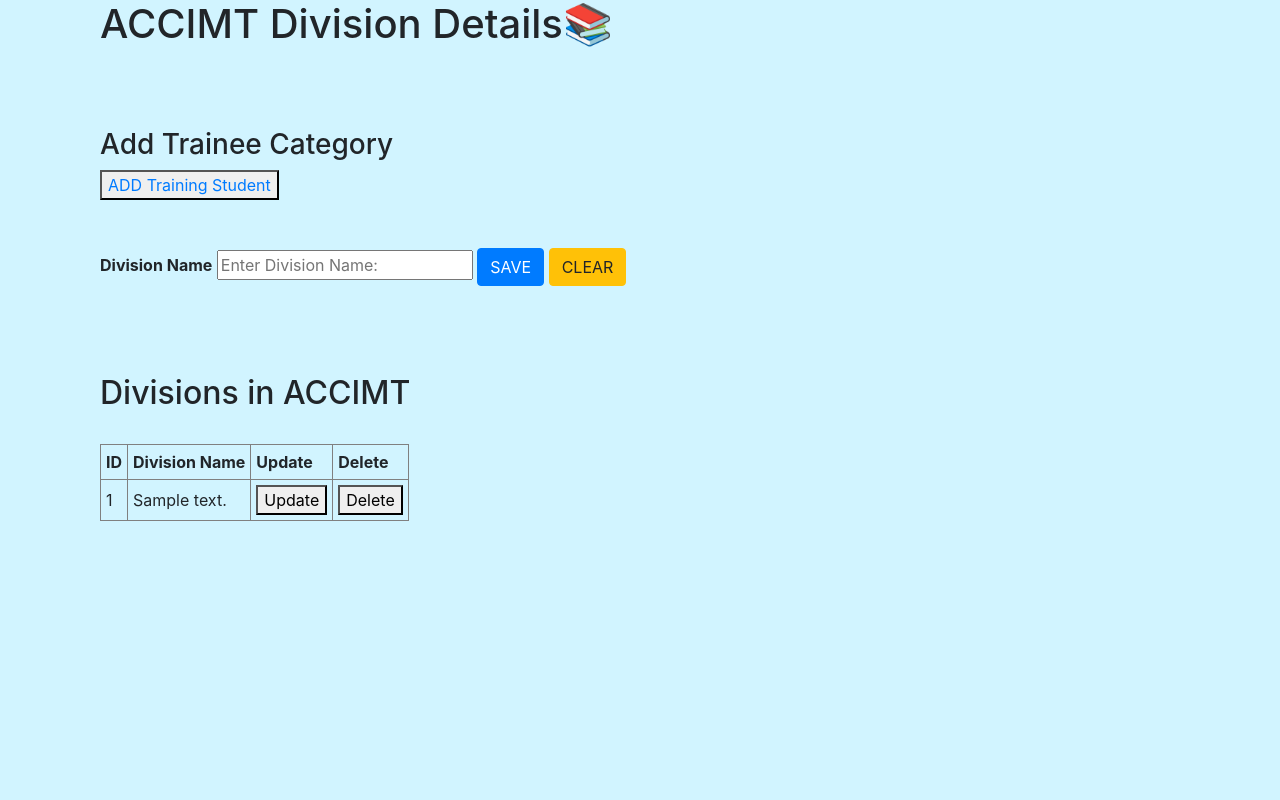
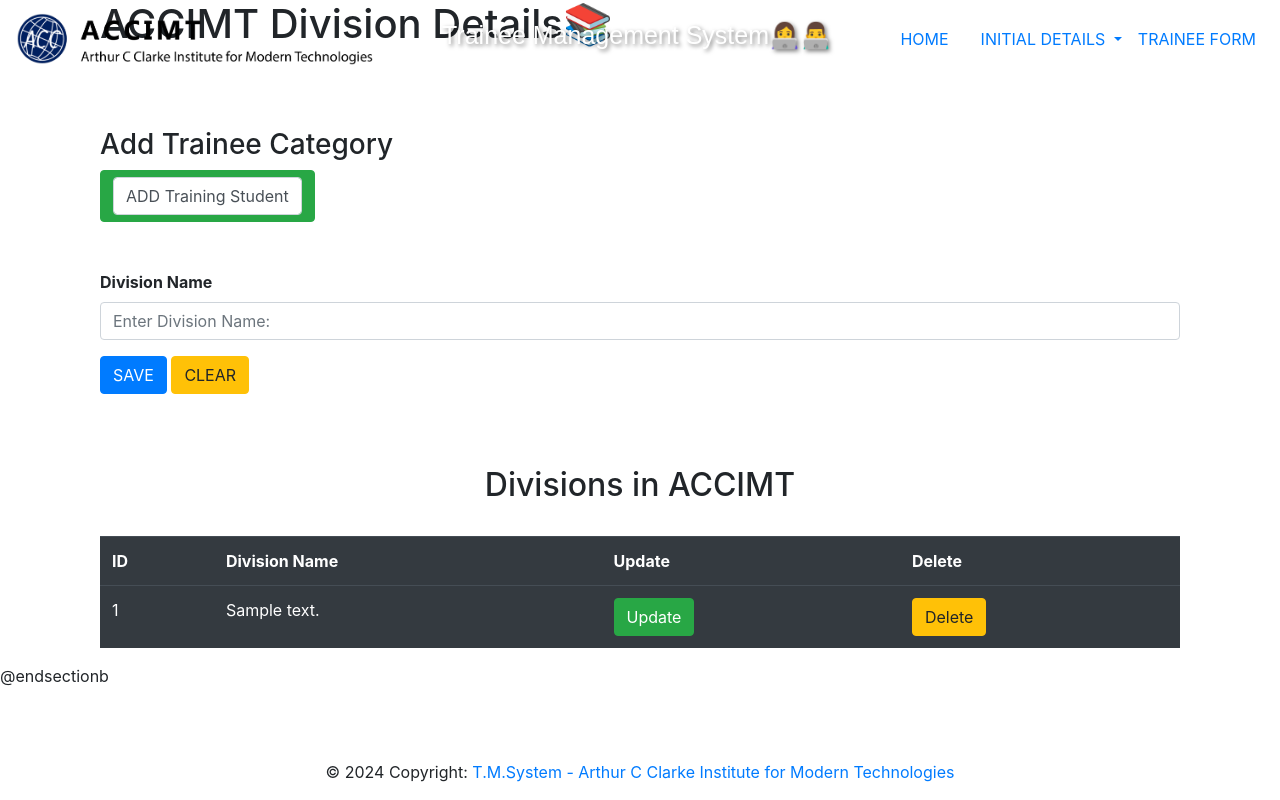
Before and after one commit to chilan123/TMS, a Laravel app: page / in a window 1280 px wide. Run offline with Laravel 10, Linux system fonts and the light colour scheme; tables that the repository leaves empty hold one stand-in row (values such as "Sample post").

Commit message:
05/28 - 1st

```diff
--- a/resources/views/Index/division.blade.php
+++ b/resources/views/Index/division.blade.php
@@ -1,38 +1,7 @@
 <!DOCTYPE html>
-<html lang="en">
-<head>
-    <meta charset="UTF-8">
-    <meta name="viewport" content="width=device-width, initial-scale=1.0">
-    <meta http-equiv="X-UA-Compatible" content="ie=edge">
-    <title>Division Page</title>
-
-    <link rel="stylesheet" href="https://stackpath.bootstrapcdn.com/bootstrap/4.5.2/css/bootstrap.min.css">
-
-
-    <style>
-        body {
-          background-color: rgb(209, 244, 255);
-        }
-
-        .frame {
-            border: 1px solid #ccc;
-            padding: 20px;
-            border-radius: 10px;
-            box-shadow: 0px 0px 10px rgba(0, 0, 0, 0.1);
-            background-color: #ffffff;
-            margin-top: 50px; /* Adjust as needed */
-        }
-
-        .center-buttons {
-            text-align: center;
-        }
-
-
-      </style>
-
-
-</head>
-<body>
+@extends('layouts.mainlayout')
+@section('title','Division')
+@section('content')
     <div class="container" id="content">
     <div class="container">
     <div class="row">
@@ -40,26 +9,25 @@
     <h1>ACCIMT Division Details📚</h1>
     <br><br><br>
     <h3>Add Trainee Category</h3>
-    <button><a href="{{route('category.create')}}">ADD Training Student</a></button><br><br><br>
+    <button type="submit" class="btn btn-success"><a href="{{route('category.create')}}" class="form-control">ADD Training Student</a></button><br><br><br>
     <form action="{{route('division.adddivision')}}" method="post">
         @csrf
         <div class="form-group">
         <label for="exampleInputEmail1" ><b>Division Name</b></label>
-        <input type="text" name="division_name" placeholder="Enter Division Name: ">
+        <input type="text" name="division_name" class="form-control" placeholder="Enter Division Name: ">
+        </div>
 
         <input type="submit" class="btn btn-primary" value="SAVE">
         <input type="button" class="btn btn-warning" value="CLEAR">
-        </div>
-
     </form>
 
 
     <br><br><br>
 
-    <h2>Divisions in ACCIMT</h2>
+    <h2 align="center">Divisions in ACCIMT</h2>
     <br>
     <div class="">
-        <table border="1" cellspacing="4" cellpadding="5">
+        <table class="table table-dark">
             <tr>
                 <th>ID</th>
                 <th>Division Name</th>
@@ -74,7 +42,7 @@
                 <td>
                      <form action="{{ route('division.editpage', $division->division_id) }}" method="POST">
                         @csrf
-                        <button type="submit">Update</button>
+                        <button type="submit" class="btn btn-success">Update</button>
                     </form>
 
                 </td>
@@ -82,7 +50,7 @@
                     <form action="{{ route('division.destroy', $division->division_id) }}" method="POST">
                         @csrf
                         @method('DELETE')
-                        <button type="submit">Delete</button>
+                        <button type="submit" class="btn btn-warning">Delete</button>
                     </form>
                 </td>
 
@@ -97,6 +65,4 @@
 </div>
 </div>
 </div>
-
-</body>
-</html>
+@endsectionb
--- /dev/null
+++ b/resources/views/layouts/footer.blade.php
@@ -0,0 +1,10 @@
+ <!-- Footer -->
+ <footer class="page-footer font-small  footer-custom fixed-bottom " id="footer">
+<!-- Copyright -->
+<div class="footer-copyright text-center py-3">
+© 2024 Copyright: <a href="http://www.accimt.ac.lk/">T.M.System - Arthur C Clarke Institute for Modern Technologies</a>
+</div>
+<!-- Copyright -->
+
+</footer>
+<!-- Footer -->
--- /dev/null
+++ b/resources/views/layouts/mainlayout.blade.php
@@ -0,0 +1,45 @@
+<!DOCTYPE html>
+<html lang="en">
+<head>
+    <meta charset="UTF-8">
+    <meta name="viewport" content="width=device-width, initial-scale=1.0">
+
+    <link rel="stylesheet" href="https://cdn.jsdelivr.net/npm/bootstrap@4.5.3/dist/css/bootstrap.min.css" >
+
+
+<link rel="stylesheet" type="text/css" href="{{ asset('css/default_style.css') }}" >
+<link rel="stylesheet" type="text/css" href="{{ asset('css/custom-primarybtn.css') }}" >
+<link rel="stylesheet" type="text/css" href="{{ asset('css/custom-navstyle.css') }}" >
+
+
+<script src="https://code.jquery.com/jquery-3.5.1.slim.min.js" integrity="sha384-DfXdz2htPH0lsSSs5nCTpuj/zy4C+OGpamoFVy38MVBnE+IbbVYUew+OrCXaRkfj" crossorigin="anonymous"></script>
+<script src="https://cdn.jsdelivr.net/npm/bootstrap@4.5.3/dist/js/bootstrap.bundle.min.js" integrity="sha384-ho+j7jyWK8fNQe+A12Hb8AhRq26LrZ/JpcUGGOn+Y7RsweNrtN/tE3MoK7ZeZDyx" crossorigin="anonymous"></script>
+
+
+
+    <title>@yield('title') Page</title>
+</head>
+<body class="bg">
+
+  <!-- Navigation Content -->
+  <div class="container-fluid">
+            @include('layouts.nav')
+            </div>
+           <!-- Navigation Content End -->
+
+
+        <div class="container" id='content'>
+                @section('content')@show
+        </div>
+
+
+        <!-- Footer Content -->
+
+            @include('layouts.footer')
+
+         <!-- Footer Content End -->
+
+
+
+</body>
+</html>
--- /dev/null
+++ b/resources/views/layouts/nav.blade.php
@@ -0,0 +1,147 @@
+<nav class="navbar navbar-expand-lg navbar-custom fixed-top" id="navbar">
+  <a class="navbar-brand" href="{{config('custom.app.root')}}/">
+    <img src="{{ asset('images/bpulogo.png') }}" width="360px" height="100%" class="d-inline-block align-center" id="nav-image-logo" alt="">
+  </a>
+
+  <button class="navbar-toggler" type="button" data-toggle="collapse" data-target="#navbarSupportedContent" aria-controls="navbarSupportedContent" aria-expanded="false" aria-label="Toggle navigation">
+
+    <span class="navbar-toggler-icon"></span>
+  </button>
+  <h2 style="color: #fff; /* White text color */
+  text-align: center;
+  font-family: 'Arial', sans-serif;
+  font-size: 25px;
+  text-shadow: 2px 2px 4px rgba(0, 0, 0, 0.5); /* Text shadow for effect */
+   padding-left: 50px; /* Adding left padding */">
+
+Trainee Management System👩‍💻👨‍💻
+</h2>
+  <div class="collapse navbar-collapse" id="navbarSupportedContent">
+    <ul class="navbar-nav ml-auto">
+
+      {{-- <li class="nav-item ">
+        Trainee Management System
+      </li> --}}
+
+      <li class="nav-item ">
+        <a class="nav-link" href="{{config('custom.app.root')}}/">HOME <span class="sr-only">(current)</span></a>
+      </li>
+
+      <li class="nav-item">
+        <a class="nav-link"></a>
+        <?php if (session()->has('logdata')) {
+          echo "<a class=" . "nav-link" . " " . "href=" . "{{config('custom.app.root')}}/faculty" . " " . ">FACULTIES</a>";
+        } ?>
+      </li>
+      {{-- <li class="nav-item">
+        <a class="nav-link" href="{{config('custom.app.root')}}/faculty" class="nav-link{{request()->is('faculty*')? 'active' : ''}}">UNIVERSITY / INSTITUTE      </a>
+      </li>
+      <li class="nav-item">
+        <a class="nav-link" href="{{config('custom.app.root')}}/department" class="nav-link{{request()->is('department*')? 'active' : ''}}">COURSES / DEGREE</a>
+      </li> --}}
+      <li class="nav-item dropdown">
+                <a class="nav-link dropdown-toggle" href="#" id="navbarDropdown" role="button" data-toggle="dropdown" aria-haspopup="true" aria-expanded="false">
+                    INITIAL DETAILS
+                </a>
+
+                <div class="dropdown-menu" aria-labelledby="navbarDropdown">
+
+                  <a class="dropdown-item {{request()->is('university')? 'active' : ''}}" href="{{ url('/university') }}">UNIVERSITY/INSTITUTE</a>
+                  <a class="dropdown-item {{request()->is('degree')? 'active' : ''}}" href="{{ url('/degree') }}">COURSES/DEGREE</a>
+
+{{--
+                <a class="dropdown-item {{request()->is('designation*')? 'active' : ''}}" href="{{ url('/designation') }}">*****</a>
+                 <a class="dropdown-item {{request()->is('seniority designation*')? 'active' : ''}}" href="{{ url('/seniority_designation') }}">****</a> --}}
+
+                <a class="dropdown-item {{request()->is('')? 'active' : ''}}" href="{{ url('/division') }}">DIVISION</a>
+                 <a class="dropdown-item {{request()->is('supervisor')? 'active' : ''}}" href="{{ url('/supervisor') }}">SUPERVISORS</a>
+    {{--            {{-- <a class="dropdown-item {{request()->is('EmpType*')? 'active' : ''}}" href="{{ url('/EmpType') }}">GENDER</a> --}}
+                 {{-- <a class="dropdown-item {{request()->is('EmpOlddesig*')? 'active' : ''}}" href="{{ url('/EmpOlddesig') }}">******</a>
+                <a class="dropdown-item {{request()->is('EmpRe*')? 'active' : ''}}" href="{{ url('/EmpRe') }}">********</a>
+               <a class="dropdown-item {{request()->is('Emplevtype*')? 'active' : ''}}" href="{{ url('/Emplevtype') }}">********</a>
+   --}}
+              </div>
+            </li>
+
+      <li class="nav-item ">
+        <a class="nav-link" href="{{config('custom.app.root')}}/academicemployee">TRAINEE FORM <span class="sr-only">(current)</span></a>
+      </li>
+
+
+
+      {{-- <li class="nav-item dropdown">
+        <a class="nav-link dropdown-toggle" href="#" id="navbarDropdown" role="button" data-toggle="dropdown" aria-haspopup="true" aria-expanded="false">
+          STAFF DETAILS
+        </a>
+        <div class="dropdown-menu" aria-labelledby="navbarDropdown">
+          <a class="dropdown-item" href="{{config('custom.app.root')}}/academicemployee">Trainee Details <span class="sr-only">(current)</span></a>
+          <a class="dropdown-item" href="{{config('custom.app.root')}}/externalLecturer">******</a>
+          <a class="dropdown-item" href="{{config('custom.app.root')}}/academicLecExtention">********</a>
+          <a class="dropdown-item" href="{{config('custom.app.root')}}/otherdesignationapp">*****</a>
+          <div class="dropdown-divider"></div>
+          <a class="dropdown-item" href="{{config('custom.app.root')}}/academicEmpPromoDetails">******</a>
+          <a class="dropdown-item" href="{{config('custom.app.root')}}/acaempeduqualificationdetals">**********</a>
+          <a class="dropdown-item" href="{{ url('/EmplevDetails') }}">*********</a>
+             <a class="dropdown-item" href="{{config('custom.app.root')}}/academicEmpIncreDetails">**********</a>
+            <a class="dropdown-item" href="{{ url('/EmpProjAllowance') }}">***********</a>
+        </div>
+      </li>
+      <li class="nav-item dropdown">
+        <a class="nav-link dropdown-toggle" href="#" id="navbarDropdown" role="button" data-toggle="dropdown" aria-haspopup="true" aria-expanded="false">
+          REPORTS
+        </a>
+        <div class="dropdown-menu dropdown-menu-right" aria-labelledby="navbarDropdown">
+          <a class="dropdown-item" href="{{config('custom.app.root')}}/facultypdf">University/Institute Details <span class="sr-only">(current)</span></a>
+          <a class="dropdown-item" href="{{config('custom.app.root')}}/facultyspdf">University/Institute Details  in Sinhala <span class="sr-only">(current)</span></a>
+          <a class="dropdown-item" href="{{config('custom.app.root')}}/departmentpdf">Courses/Degree Details <span class="sr-only">(current)</span></a>
+          <a class="dropdown-item" href="{{config('custom.app.root')}}/departmentspdf">Courses/Degree Details in Sinhala<span class="sr-only">(current)</span></a>
+          <a class="dropdown-item" href="{{config('custom.app.root')}}/empdetailsPDF">Employee Details <span class="sr-only">(current)</span></a>
+       <a class="dropdown-item" href="{{config('custom.app.root')}}/empdetails2PDF">Employee Details 2 <span class="sr-only">(current)</span></a>
+
+           <a class="dropdown-item" href="{{config('custom.app.root')}}/empsdetailsPDF">Employee Details in Sinhala <span class="sr-only">(current)</span></a>
+          <a class="dropdown-item" href="{{config('custom.app.root')}}/employee/details/filterreports">Individual Employee Details <span class="sr-only">(current)</span></a>
+          <a class="dropdown-item" href="{{config('custom.app.root')}}/employee/details/filtersreports">Individual Employee Details in Sinhala<span class="sr-only">(current)</span></a>
+          <a class="dropdown-item" href="{{config('custom.app.root')}}/empincrementsPDF">Salary Increments Details <span class="sr-only">(current)</span></a>
+          <a class="dropdown-item" href="{{config('custom.app.root')}}/empincrementsPDFSinhala">Salary Increments Details in Sinhala<span class="sr-only">(current)</span></a>
+          <a class="dropdown-item" href="{{config('custom.app.root')}}/empdistrictPDF">District Details <span class="sr-only">(current)</span></a>
+          <a class="dropdown-item" href="{{config('custom.app.root')}}/empdistrictsPDF">District Details in Sinhala <span class="sr-only">(current)</span></a>
+          <a class="dropdown-item" href="{{config('custom.app.root')}}/empfacultPDF">Employee Faculty Details <span class="sr-only">(current)</span></a>
+          <a class="dropdown-item" href="{{config('custom.app.root')}}/empfacultsPDF">Employee Faculty Details in Sinhala <span class="sr-only">(current)</span></a>
+          <a class="dropdown-item" href="{{config('custom.app.root')}}/empphdPDF">Employee Postgraduate Details <span class="sr-only">(current)</span></a>
+          <a class="dropdown-item" href="{{config('custom.app.root')}}/empphdsPDF">Employee Postgraduate Details in Sinhala<span class="sr-only">(current)</span></a>
+          <a class="dropdown-item" href="{{config('custom.app.root')}}/staffcarderreport">Staff Carder Details<span class="sr-only">(current)</span></a>
+
+        </div>
+      </li> --}}
+    </ul>
+    <ul class="navbar-nav">
+      <!-- Authentication Links -->
+      @guest
+          @if (Route::has('login'))
+          <li class="nav-item">
+            <a class="nav-link" href="{{ route('login') }}">{{ __('Login') }}</a>
+          </li>
+          @endif
+      @else
+      <li class="nav-item dropdown">
+        <a id="navbarDropdown" class="nav-link dropdown-toggle badge badge-danger p-2" href="#" role="button" data-toggle="dropdown" aria-haspopup="true" aria-expanded="false" v-pre>
+          {{ Auth::user()->name }}
+        </a>
+
+        <div class="dropdown-menu dropdown-menu-right" aria-labelledby="navbarDropdown">
+          <a class="dropdown-item" href="{{ route('logout') }}" onclick="event.preventDefault();
+                                                     document.getElementById('logout-form').submit();">
+            {{ __('Logout') }}
+          </a>
+ 	  @if(Auth::user()->is_logs_admin)
+          <a class="dropdown-item" href="{{ url('/admin/user-activity') }}">View Logs</a>
+          @endif
+          <form id="logout-form" action="{{ route('logout') }}" method="POST" class="d-none">
+            @csrf
+          </form>
+        </div>
+      </li>
+      @endguest
+    </ul>
+  </div>
+</nav>
```
Also changed, not shown: resources/views/layouts/app.blade.php (added, +83 -0 lines), public/images/bpulogo.png (added). Lines whose indentation alone changed are shown as unchanged.
